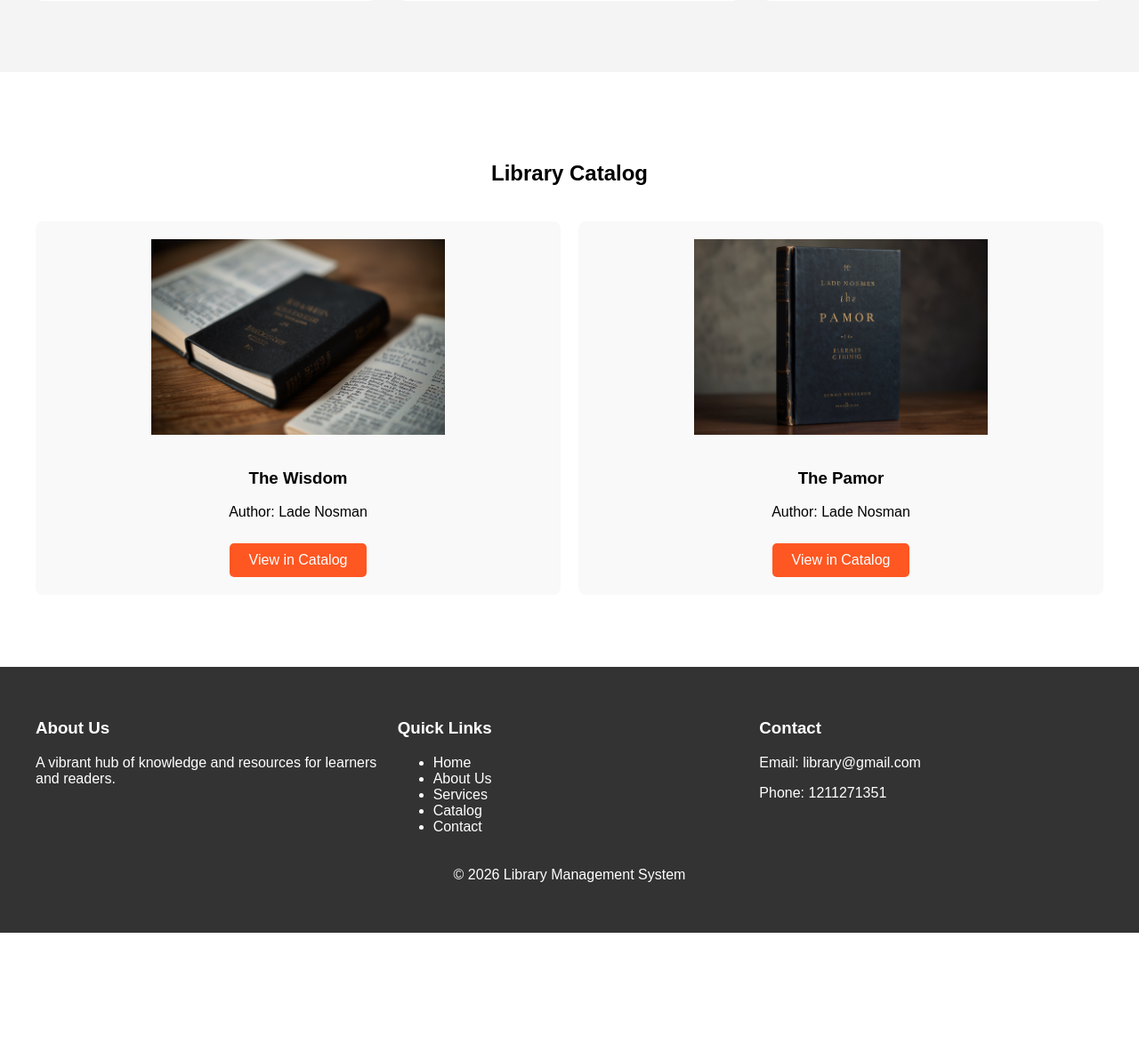
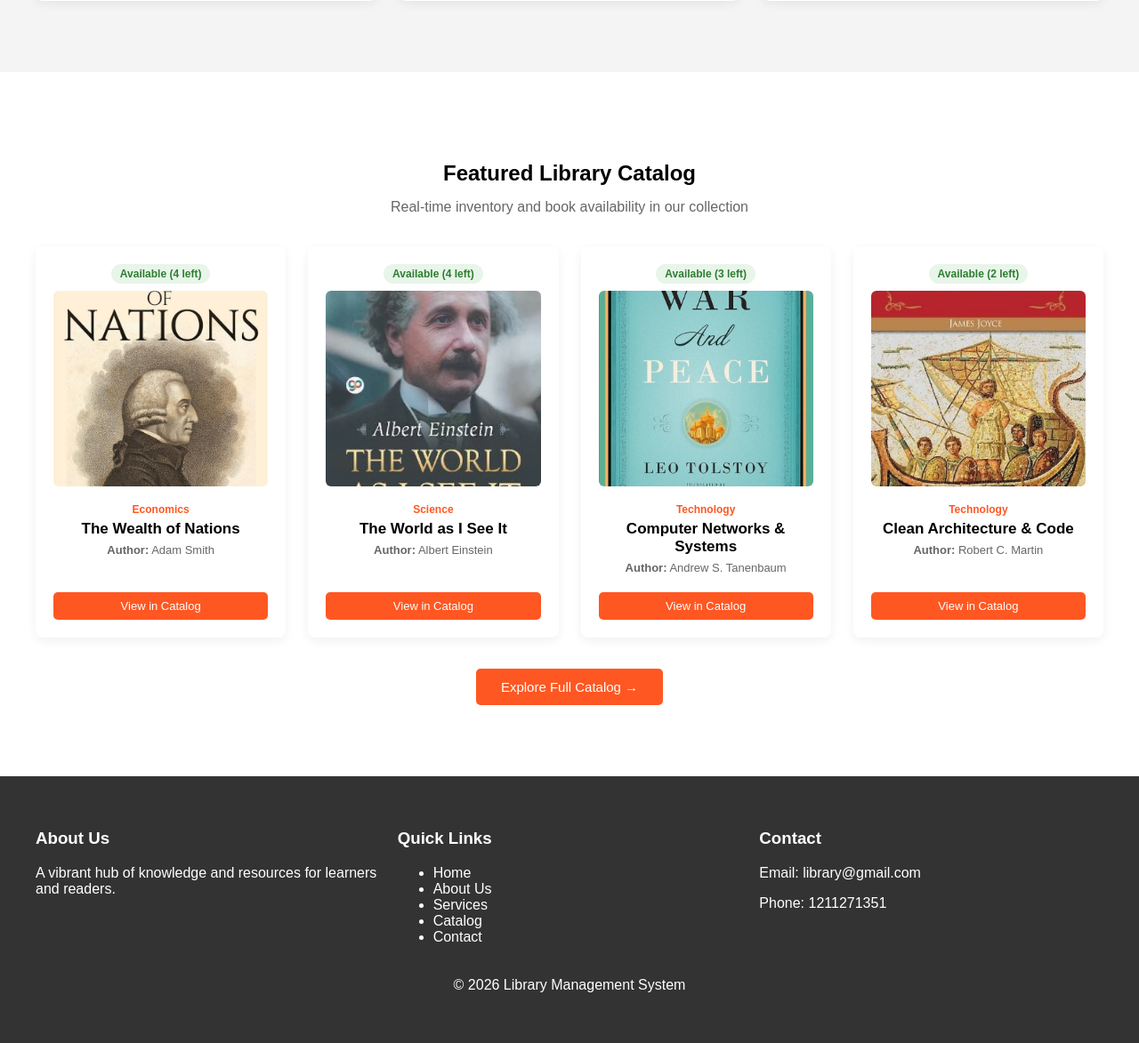
Before and after one commit to MeetTailor-Data/Library-Management-system-UI, a PHP site: page /Pages/index.html in a window 1280 px wide. Shown: the part 1653-2826 px from the top of the page at 89% size. Before the commit the page ends 2702 px from the top, so only its background shows below. Run offline with PHP 8.4, Linux system fonts and the light colour scheme.

Commit message:
Restore and enhance hover animations for all cards and catalog items, sync home catalog preview with SLMS_STORE

```diff
--- a/Pages/index.html
+++ b/Pages/index.html
@@ -87,22 +87,15 @@
   <!-- ================= CATALOG PREVIEW ================= -->
   <section class="home-catalog">
     <div class="container">
-      <h2>Library Catalog</h2>
+      <h2>Featured Library Catalog</h2>
+      <p style="text-align: center; color: #666; margin-top: -25px; margin-bottom: 35px;">Real-time inventory and book availability in our collection</p>
 
-      <div class="catalog-grid">
-        <div class="catalog-card">
-          <img src="../assets/images/book1.jpg" alt="Book">
-          <h3>The Wisdom</h3>
-          <p>Author: Lade Nosman</p>
-          <a href="catalog.html" class="btn-primary" style="display:inline-block; margin-top: 10px;">View in Catalog</a>
-        </div>
+      <div class="catalog-grid" id="homeCatalogGrid">
+        <!-- Dynamically rendered from SLMS_STORE -->
+      </div>
 
-        <div class="catalog-card">
-          <img src="../assets/images/book2.jpg" alt="Book">
-          <h3>The Pamor</h3>
-          <p>Author: Lade Nosman</p>
-          <a href="catalog.html" class="btn-primary" style="display:inline-block; margin-top: 10px;">View in Catalog</a>
-        </div>
+      <div style="text-align: center; margin-top: 35px;">
+        <a href="catalog.html" class="btn-primary" style="display:inline-block; font-size: 15px; padding: 12px 28px;">Explore Full Catalog &rarr;</a>
       </div>
     </div>
   </section>
@@ -141,5 +134,37 @@
   <script src="../assets/js/slms-store.js"></script>
   <script src="../assets/js/auth-session.js"></script>
   <script src="../assets/js/main-animations.js"></script>
+  <script>
+    function renderHomeCatalog() {
+      if (!window.SLMS_STORE) return;
+      const books = window.SLMS_STORE.getBooks().slice(0, 4);
+      const grid = document.getElementById('homeCatalogGrid');
+      if (!grid) return;
+      grid.innerHTML = '';
+
+      books.forEach(b => {
+        const isAvailable = (b.availableCopies > 0);
+        const badgeClass = isAvailable ? 'badge-available' : 'badge-issued';
+        const badgeText = isAvailable ? `Available (${b.availableCopies} left)` : 'Currently Issued (0 left)';
+
+        const card = document.createElement('div');
+        card.className = 'catalog-card';
+        card.innerHTML = `
+          <div>
+            <span class="badge ${badgeClass}">${badgeText}</span>
+            <img src="${b.image || '../assets/images/b1.jpg'}" alt="${b.title}">
+            <span class="category-tag" style="font-size: 12px; color: #ff5722; font-weight: bold; display: block; margin-bottom: 4px;">${b.category}</span>
+            <h3 style="margin: 5px 0 6px; font-size: 17px;">${b.title}</h3>
+            <p style="font-size: 13px; color: #666; margin: 0 0 10px;"><strong>Author:</strong> ${b.author}</p>
+          </div>
+          <a href="catalog.html" class="btn-primary" style="display:inline-block; margin-top: 10px; font-size: 13px; padding: 8px 16px;">View in Catalog</a>
+        `;
+        grid.appendChild(card);
+      });
+    }
+
+    window.addEventListener('slms_data_changed', renderHomeCatalog);
+    document.addEventListener('DOMContentLoaded', renderHomeCatalog);
+  </script>
 </body>
 </html>
--- a/assets/css/style.css
+++ b/assets/css/style.css
@@ -161,22 +175,39 @@ nav ul li a {
 
 .catalog-grid {
   display: grid;
-  grid-template-columns: repeat(auto-fit, minmax(220px, 1fr));
-  gap: 20px;
+  grid-template-columns: repeat(auto-fit, minmax(240px, 1fr));
+  gap: 25px;
 }
 
 .catalog-card {
-  background: #f9f9f9;
+  background: #fff;
   padding: 20px;
   border-radius: 8px;
   text-align: center;
+  box-shadow: 0 4px 12px rgba(0,0,0,0.06);
+  transition: transform 0.35s ease, box-shadow 0.35s ease;
+  overflow: hidden;
+  display: flex;
+  flex-direction: column;
+  justify-content: space-between;
+}
+
+.catalog-card:hover {
+  transform: translateY(-8px);
+  box-shadow: 0 14px 28px rgba(0,0,0,0.15);
 }
 
 .catalog-card img {
   width: 100%;
-  max-height: 220px;
-  object-fit: contain;
+  height: 220px;
+  object-fit: cover;
+  border-radius: 6px;
   margin-bottom: 15px;
+  transition: transform 0.35s ease;
+}
+
+.catalog-card:hover img {
+  transform: scale(1.04);
 }
 
 /* =====================================================
```
Also changed, not shown: other parts of assets/css/style.css (+42 -5 lines).
